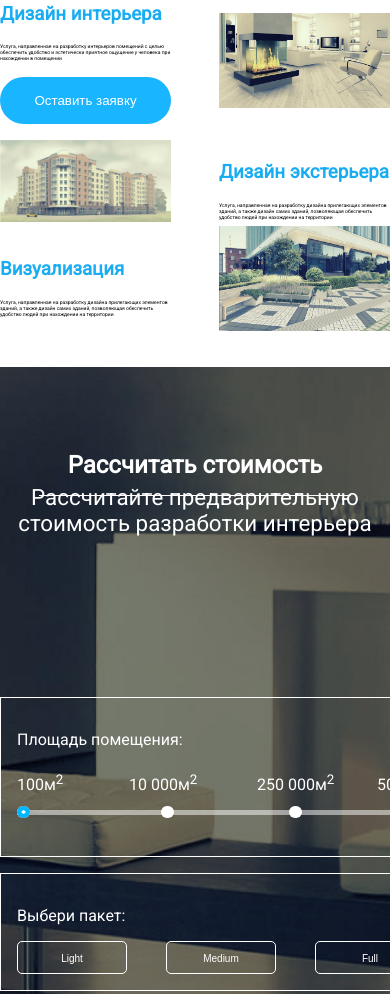
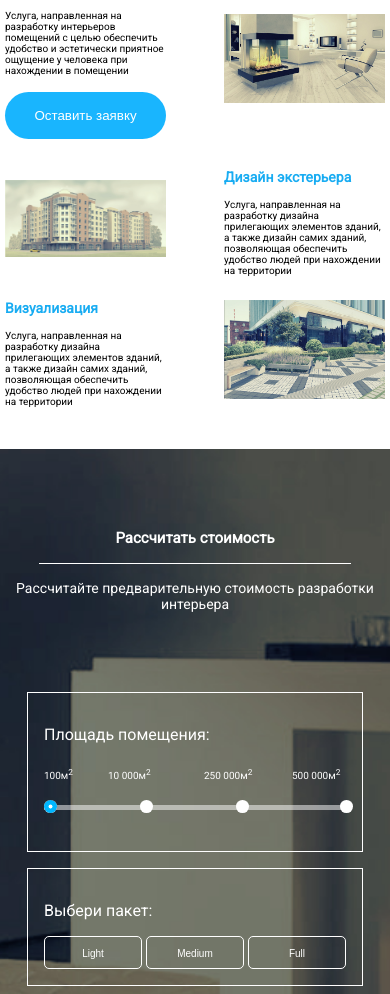
Before and after one commit to saribaev021/23Degree, a plain HTML site: page index.html in a window 390 px wide. Shown: the part 518-1512 px from the top of the page. Drawn offline with nearby package versions, Linux system fonts and the light colour scheme.

Commit message:
Update media.css

```diff
--- a/css/media.css
+++ b/css/media.css
@@ -161,12 +161,62 @@
 
 	}
 	.section-header{
-		font-size:1rem;
+		font-size:10px;
+	}
+	.section-header p{
+		margin-top:0;
+		font-size:14px;
 	}
 	.section-header h2::after{
 		width:80%
 	}
+	.design{
+		padding:0 5px;
+	}
+	.design h3{
+		font-size:14px;
+	}
 	.design p{
-		font-size:5px;
+		font-size:10px;
+	}
+	.calc{
+		flex-direction:column;
+	}
+	.floor-area,.select-package{
+		width:21rem;
+	}
+	.floor-area:after{
+		width:19rem;
+	}
+	.label{
+		font-size:10px;
+	}
+	.label:nth-child(5) {
+    	left: 5rem;
+	}
+	.label:nth-child(7) {
+    	left: 11rem;
+	}
+	.label:nth-child(9) {
+    	left: 16.5rem;
+	}
+	.select-package_btn{
+		width:98px;
+		margin-right:0;
+	}
+	.tabs-menu__item{
+		font-size:8px;
+	}
+	.slide-image,
+	.slide-image2,
+	.slide-image3,
+	.slide-image4{
+		width:50%;
+	}
+	.show-next_slide{
+		right:0;
+	}
+	.show-prev_slide{
+		left:0;
 	}
 }
```
